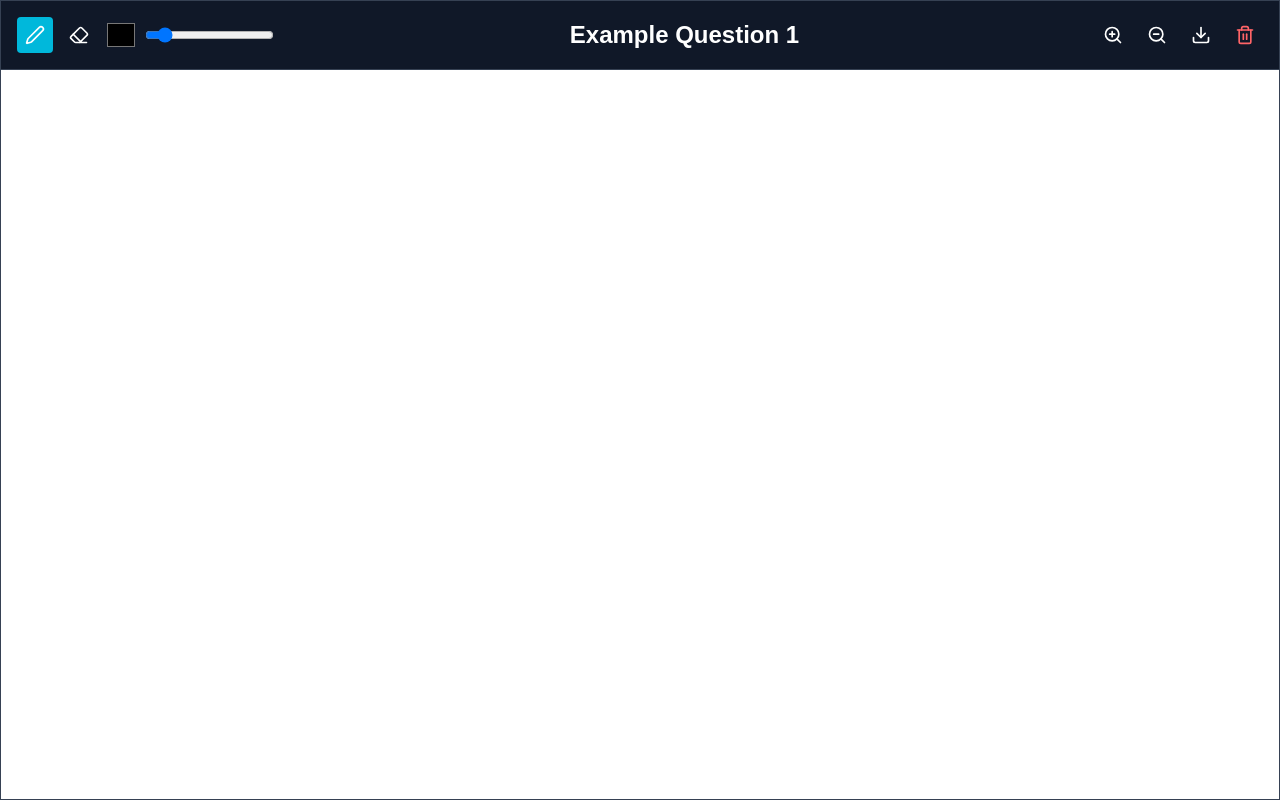
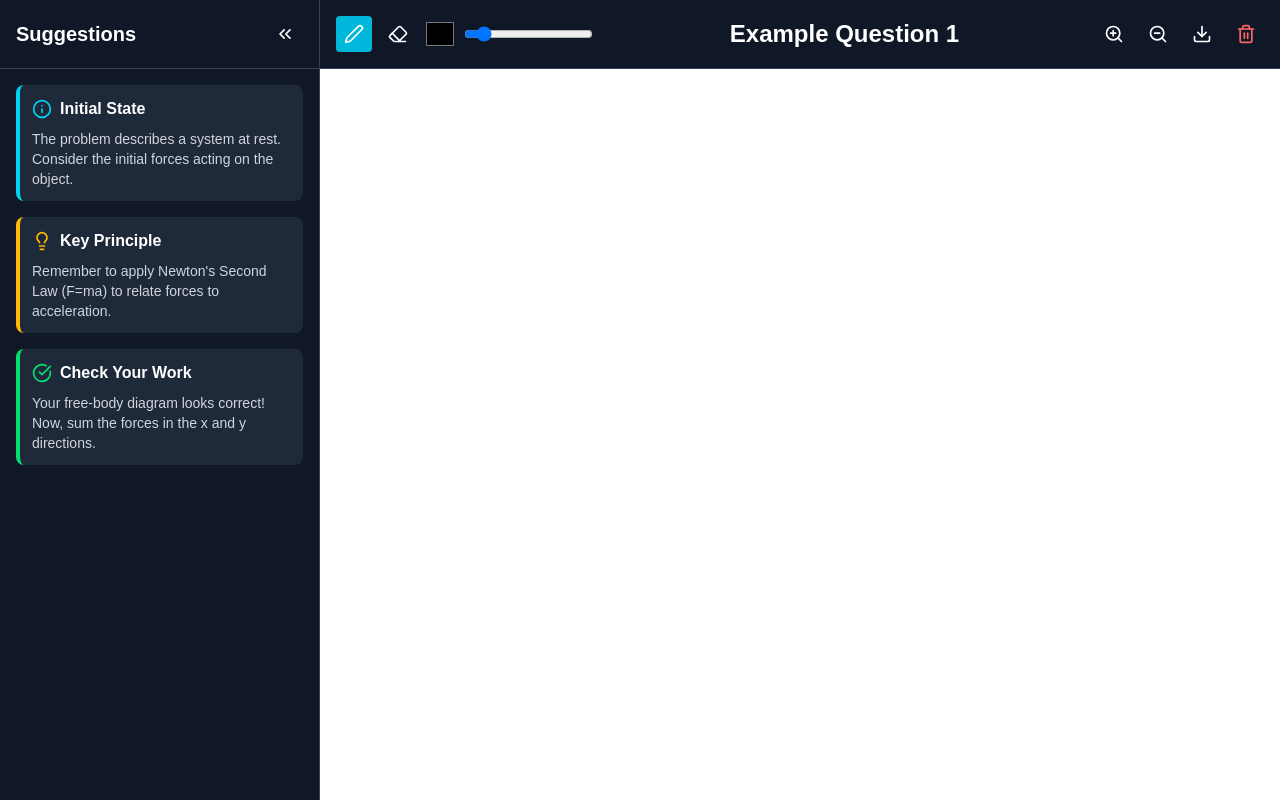
Before and after one commit to KaziAmin110/Revision, a Next.js app in the folder frontend/: page /whiteboard in a window 1280 px wide. Built offline with nearby package versions, Linux system fonts and the light colour scheme.

Commit message:
Added Base Suggestions Section Design

```diff
--- /dev/null
+++ b/frontend/components/Sidebar.tsx
@@ -0,0 +1,46 @@
+"use client";
+
+import React, { useState } from "react";
+import { Suggestion, SuggestionCard } from "./Suggestion";
+import { ChevronsLeft, ChevronsRight } from "lucide-react";
+
+interface SidebarProps {
+  suggestions: Suggestion[];
+}
+
+export const Sidebar: React.FC<SidebarProps> = ({ suggestions }) => {
+  const [isOpen, setIsOpen] = useState(true);
+
+  return (
+    <div
+      className={`bg-gray-900 text-white flex flex-col transition-all duration-300 ease-in-out border-r border-gray-700 ${
+        isOpen ? "w-80" : "w-16"
+      }`}
+    >
+      <div className="p-4 flex items-center justify-between border-b border-gray-700">
+        {isOpen && <h2 className="text-xl font-bold">Suggestions</h2>}
+        <button
+          onClick={() => setIsOpen(!isOpen)}
+          className="p-2 hover:bg-gray-700 rounded"
+          title={isOpen ? "Collapse Sidebar" : "Expand Sidebar"}
+        >
+          {isOpen ? <ChevronsLeft size={20} /> : <ChevronsRight size={20} />}
+        </button>
+      </div>
+
+      {isOpen && (
+        <div className="flex-grow p-4 overflow-y-auto">
+          <div className="flex flex-col gap-4">
+            {suggestions.length > 0 ? (
+              suggestions.map((suggestion, index) => (
+                <SuggestionCard key={index} suggestion={suggestion} />
+              ))
+            ) : (
+              <p className="text-gray-400">No suggestions available.</p>
+            )}
+          </div>
+        </div>
+      )}
+    </div>
+  );
+};
--- /dev/null
+++ b/frontend/components/Suggestion.tsx
@@ -0,0 +1,46 @@
+// src/components/Suggestion.tsx
+import React from "react";
+import { Lightbulb, Info, CheckCircle } from "lucide-react";
+
+// Define the types for suggestion data
+export type SuggestionType = "logic" | "info" | "feedback";
+
+export interface Suggestion {
+  type: SuggestionType;
+  title: string;
+  content: string;
+}
+
+// Map types to icons and colors for styling
+const suggestionConfig = {
+  logic: {
+    icon: <Lightbulb className="text-amber-400" size={20} />,
+    borderColor: "border-amber-400",
+  },
+  info: {
+    icon: <Info className="text-cyan-400" size={20} />,
+    borderColor: "border-cyan-400",
+  },
+  feedback: {
+    icon: <CheckCircle className="text-green-400" size={20} />,
+    borderColor: "border-green-400",
+  },
+};
+
+export const SuggestionCard: React.FC<{ suggestion: Suggestion }> = ({
+  suggestion,
+}) => {
+  const config = suggestionConfig[suggestion.type];
+
+  return (
+    <div
+      className={`bg-gray-800 p-3 rounded-lg border-l-4 ${config.borderColor}`}
+    >
+      <div className="flex items-center gap-2 mb-2">
+        {config.icon}
+        <h3 className="font-semibold text-white">{suggestion.title}</h3>
+      </div>
+      <p className="text-sm text-gray-300">{suggestion.content}</p>
+    </div>
+  );
+};
--- a/frontend/components/WhiteBoard.tsx
+++ b/frontend/components/WhiteBoard.tsx
@@ -2,15 +2,52 @@
 
 import React, { useRef, useEffect, useState } from "react";
 import { Pen, Eraser, Trash2, ZoomIn, ZoomOut, Download } from "lucide-react";
+import { Sidebar } from "./Sidebar";
+import { Suggestion } from "./Suggestion";
+
+// --- Sample Data (to simulate a backend fetch) ---
+const sampleSuggestions: Suggestion[] = [
+  {
+    type: "info",
+    title: "Initial State",
+    content:
+      "The problem describes a system at rest. Consider the initial forces acting on the object.",
+  },
+  {
+    type: "logic",
+    title: "Key Principle",
+    content:
+      "Remember to apply Newton's Second Law (F=ma) to relate forces to acceleration.",
+  },
+  {
+    type: "feedback",
+    title: "Check Your Work",
+    content:
+      "Your free-body diagram looks correct! Now, sum the forces in the x and y directions.",
+  },
+];
+// --- End Sample Data ---
 
 const Whiteboard = () => {
   const canvasRef = useRef<HTMLCanvasElement>(null);
   const contextRef = useRef<CanvasRenderingContext2D | null>(null);
   const [isDrawing, setIsDrawing] = useState(false);
   const [tool, setTool] = useState<"pen" | "eraser">("pen");
-  const [color, setColor] = useState("#000000");
+  const [color, setColor] = useState("#000000"); // Changed to white for dark background
   const [lineWidth, setLineWidth] = useState(3);
   const [scale, setScale] = useState(1);
+  const [suggestions, setSuggestions] = useState<Suggestion[]>([]);
+
+  // Simulate fetching suggestions from a backend on component mount
+  useEffect(() => {
+    // In a real app, you would fetch this data from an API
+    // fetch('/api/suggestions/question-1')
+    //   .then(res => res.json())
+    //   .then(data => setSuggestions(data));
+    setTimeout(() => {
+      setSuggestions(sampleSuggestions);
+    }, 1000); // Simulate network delay
+  }, []);
 
   // Set canvas dimensions on mount and resize
   useEffect(() => {
@@ -57,7 +94,7 @@ const Whiteboard = () => {
     const { offsetX, offsetY } = nativeEvent;
     if (contextRef.current) {
       contextRef.current.beginPath();
-      contextRef.current.moveTo(offsetX, offsetY);
+      contextRef.current.moveTo(offsetX / scale, offsetY / scale); // Adjust for scale
       setIsDrawing(true);
     }
   };
@@ -78,7 +115,7 @@ const Whiteboard = () => {
       } else {
         contextRef.current.globalCompositeOperation = "destination-out";
       }
-      contextRef.current.lineTo(offsetX, offsetY);
+      contextRef.current.lineTo(offsetX / scale, offsetY / scale); // Adjust for scale
       contextRef.current.stroke();
     }
   };
@@ -87,7 +124,11 @@ const Whiteboard = () => {
     const canvas = canvasRef.current;
     const context = contextRef.current;
     if (canvas && context) {
+      // Need to save/restore transform state when clearing
+      context.save();
+      context.setTransform(1, 0, 0, 1, 0, 0);
       context.clearRect(0, 0, canvas.width, canvas.height);
+      context.restore();
     }
   };
 
@@ -110,7 +151,9 @@ const Whiteboard = () => {
   };
 
   return (
-    <div className="w-full flex-1 flex flex-col bg-white overflow-hidden border border-gray-700">
+    <div className="flex w-screen h-screen bg-white">
+      <Sidebar suggestions={suggestions} />
+      <div className="w-full flex-1 flex flex-col bg-white overflow-hidden">
         <div className="toolbar bg-gray-900 p-4 flex items-center justify-between gap-2 border-b border-gray-700">
           <div className="flex items-center gap-2">
             <button
@@ -120,7 +163,7 @@ const Whiteboard = () => {
               }`}
               title="Pen"
             >
-            <Pen size={20} className="text-white" />
+              <Pen size={20} className="text-white hover:cursor-pointer" />
             </button>
             <button
               onClick={() => setTool("eraser")}
@@ -129,13 +172,13 @@ const Whiteboard = () => {
               }`}
               title="Eraser"
             >
-            <Eraser size={20} className="text-white" />
+              <Eraser size={20} className="text-white hover:cursor-pointer" />
             </button>
             <input
               type="color"
               value={color}
               onChange={(e) => setColor(e.target.value)}
-            className="w-8 h-8 bg-transparent border-white cursor-pointer"
+              className="w-8 h-8 bg-transparent cursor-pointer"
               title="Color Picker"
             />
             <input
@@ -157,41 +200,47 @@ const Whiteboard = () => {
               className="p-2 hover:bg-gray-700 rounded"
               title="Zoom In"
             >
-            <ZoomIn size={20} className="text-white" />
+              <ZoomIn size={20} className="text-white hover:cursor-pointer" />
             </button>
             <button
               onClick={() => handleZoom("out")}
               className="p-2 hover:bg-gray-700 rounded"
               title="Zoom Out"
             >
-            <ZoomOut size={20} className="text-white" />
+              <ZoomOut size={20} className="text-white hover:cursor-pointer" />
             </button>
             <button
               onClick={downloadCanvas}
               className="p-2 hover:bg-gray-700 rounded"
               title="Download"
             >
-            <Download size={20} className="text-white" />
+              <Download size={20} className="text-white hover:cursor-pointer" />
             </button>
             <button
               onClick={clearCanvas}
               className="p-2 hover:bg-red-500/20 text-red-400 rounded"
               title="Clear Canvas"
             >
-            <Trash2 size={20} />
+              <Trash2 size={20} className="hover:cursor-pointer" />
             </button>
           </div>
         </div>
-      <div className="flex-grow w-full h-full overflow-auto">
+
+        {/* Canvas Area */}
+        <div className="flex-grow w-full h-full overflow-auto bg-white">
           <canvas
             ref={canvasRef}
             onMouseDown={startDrawing}
             onMouseUp={finishDrawing}
             onMouseMove={draw}
-          onMouseLeave={finishDrawing} // Stop drawing if mouse leaves canvas
-          className="cursor-crosshair"
-          style={{ transform: `scale(${scale})`, transformOrigin: "top left" }}
+            onMouseLeave={finishDrawing}
+            className="cursor-crosshair bg-white"
+            style={{
+              transform: `scale(${scale})`,
+              transformOrigin: "top left",
+            }}
           />
+        </div>
       </div>
     </div>
   );
```
Lines whose indentation alone changed are shown as unchanged.
